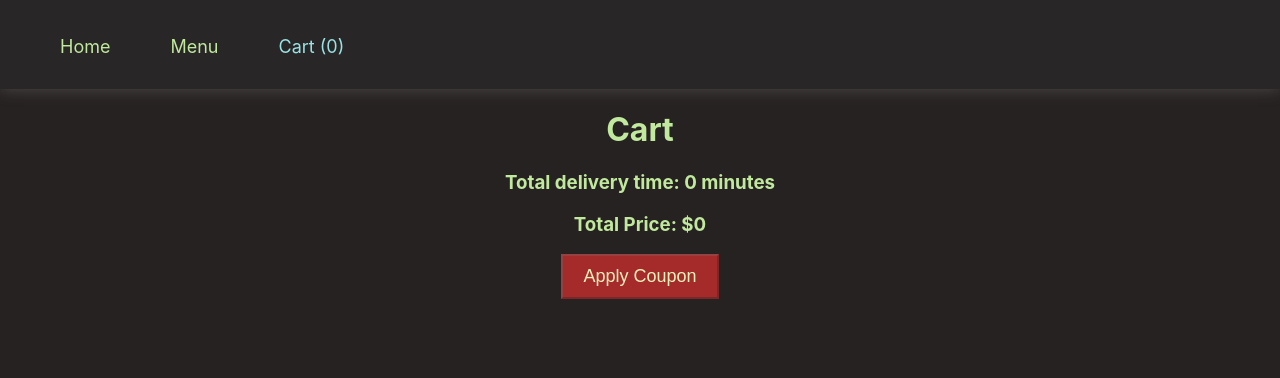
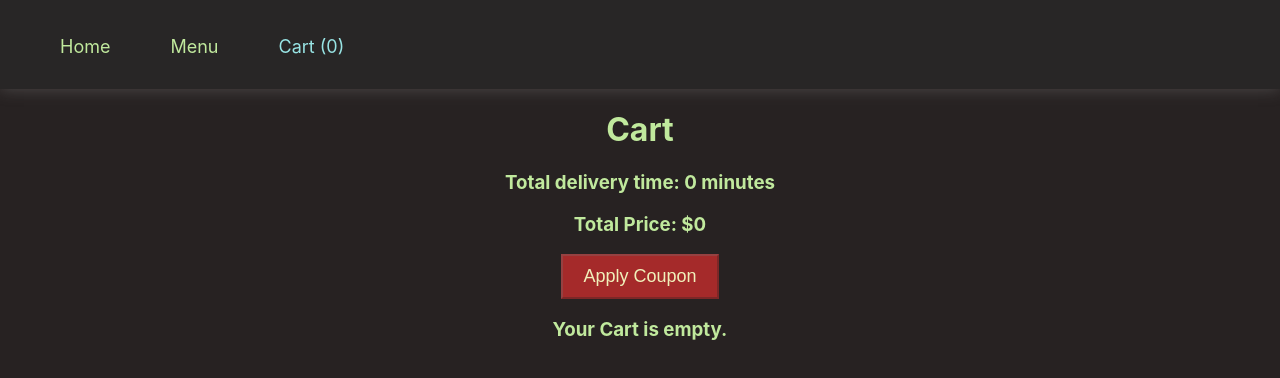
Before and after one commit to sweta1308/set-9-food-app, a React (Create React App) app: page /cart in a window 1280 px wide. Shown: the top 378 px of the page. Built offline with nearby package versions, Linux system fonts and the light colour scheme.

Commit message:
update feat

```diff
--- a/src/pages/Cart.js
+++ b/src/pages/Cart.js
@@ -8,6 +8,9 @@ export const Cart = () => {
     return (
         <>
             <CartHeader totalDeliveryTime={totalDeliveryTime} couponApplied={couponApplied} discountPrice={discountPrice}  totalPrice={totalPrice} setCouponApplied={setCouponApplied} />
+
+            {cartData.length === 0 && <h3>Your Cart is empty.</h3>}
+
             <ol>
                 {cartData.map(item => {
                     const {id, name, description, price, image, delivery_time, quantity} = item
```
